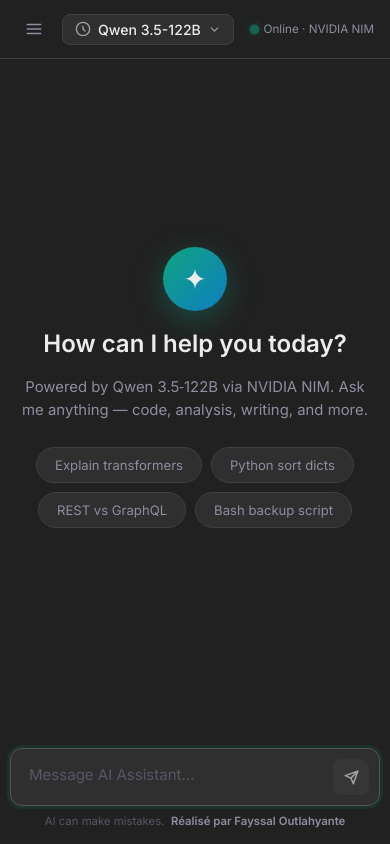
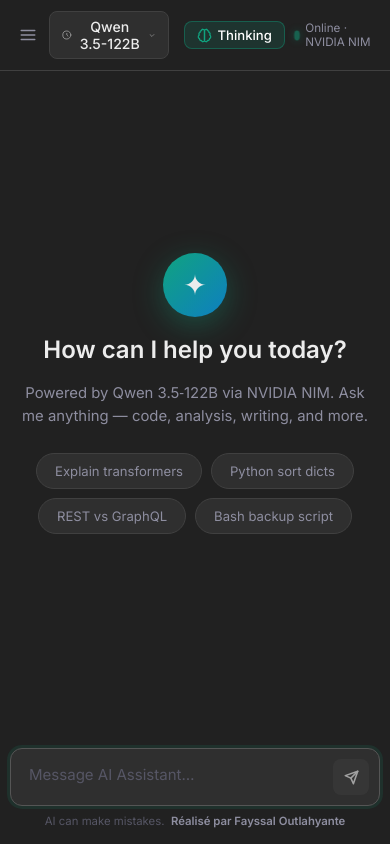
Before and after one commit to faysalout865/chatbot_vim_nivid, a website: page public/index.html in a window 390 px wide. Drawn offline with nearby package versions, Linux system fonts and the light colour scheme.

Commit message:
Add Thinking toggle button to frontend so user can choose fast vs deep responses

```diff
--- a/public/index.html
+++ b/public/index.html
@@ -262,6 +262,32 @@
       .model-btn svg {
         opacity: 0.6;
       }
+      .think-btn {
+        display: flex;
+        align-items: center;
+        gap: 6px;
+        padding: 5px 12px;
+        border-radius: var(--rs);
+        border: 1px solid var(--border);
+        background: var(--surface);
+        color: var(--text2);
+        font-size: 0.82rem;
+        font-weight: 500;
+        transition: all var(--t);
+        margin-left: 5px;
+      }
+      .think-btn:hover {
+        background: var(--surface2);
+      }
+      .think-btn.active {
+        color: #fff;
+        background: rgba(16, 163, 127, 0.15);
+        border-color: rgba(16, 163, 127, 0.4);
+      }
+      .think-btn.active svg {
+        stroke: var(--accent);
+      }
+
       .status-pill {
         display: flex;
         align-items: center;
@@ -888,6 +914,15 @@
               <polyline points="6 9 12 15 18 9" />
             </svg>
           </button>
+
+          <button class="think-btn active" id="thinkingToggle" title="Toggle Deep Thinking">
+            <svg width="15" height="15" viewBox="0 0 24 24" fill="none" stroke="currentColor" stroke-width="2" stroke-linecap="round" stroke-linejoin="round">
+              <path d="M9.5 2A2.5 2.5 0 0 1 12 4.5v15a2.5 2.5 0 0 1-4.96.44 2.5 2.5 0 0 1-2.96-3.08 3 3 0 0 1-.34-5.58 2.5 2.5 0 0 1 1.32-4.24 2.5 2.5 0 0 1 1.98-3A2.5 2.5 0 0 1 9.5 2Z"/>
+              <path d="M14.5 2A2.5 2.5 0 0 0 12 4.5v15a2.5 2.5 0 0 0 4.96.44 2.5 2.5 0 0 0 2.96-3.08 3 3 0 0 0 .34-5.58 2.5 2.5 0 0 0-1.32-4.24 2.5 2.5 0 0 0-1.98-3A2.5 2.5 0 0 0 14.5 2Z"/>
+            </svg>
+            Thinking
+          </button>
+
           <div class="status-pill">
             <div class="online-dot"></div>
             Online · NVIDIA NIM
@@ -1093,6 +1128,18 @@
         let history   = []; // [{role, content}]
         let sessions  = []; // saved chats for sidebar
         let streaming = false;
+        let isThinkingEnabled = true;
+
+        /* ── Thinking Toggle ─────────────────────────────────────── */
+        const thinkingToggle = document.getElementById("thinkingToggle");
+        thinkingToggle.addEventListener("click", () => {
+          isThinkingEnabled = !isThinkingEnabled;
+          if (isThinkingEnabled) {
+            thinkingToggle.classList.add("active");
+          } else {
+            thinkingToggle.classList.remove("active");
+          }
+        });
 
         /* ── Sidebar helpers ─────────────────────────────────────── */
         const openSidebar = () => {
@@ -1328,7 +1375,7 @@
               fetch("/api/chat", {
                 method:  "POST",
                 headers: { "Content-Type": "application/json" },
-                body:    JSON.stringify({ messages: history }),
+                body:    JSON.stringify({ messages: history, thinking: isThinkingEnabled }),
               }),
               botBody, botGroup
             );
```
Also changed, not shown: server.js (+9 -4 lines).
